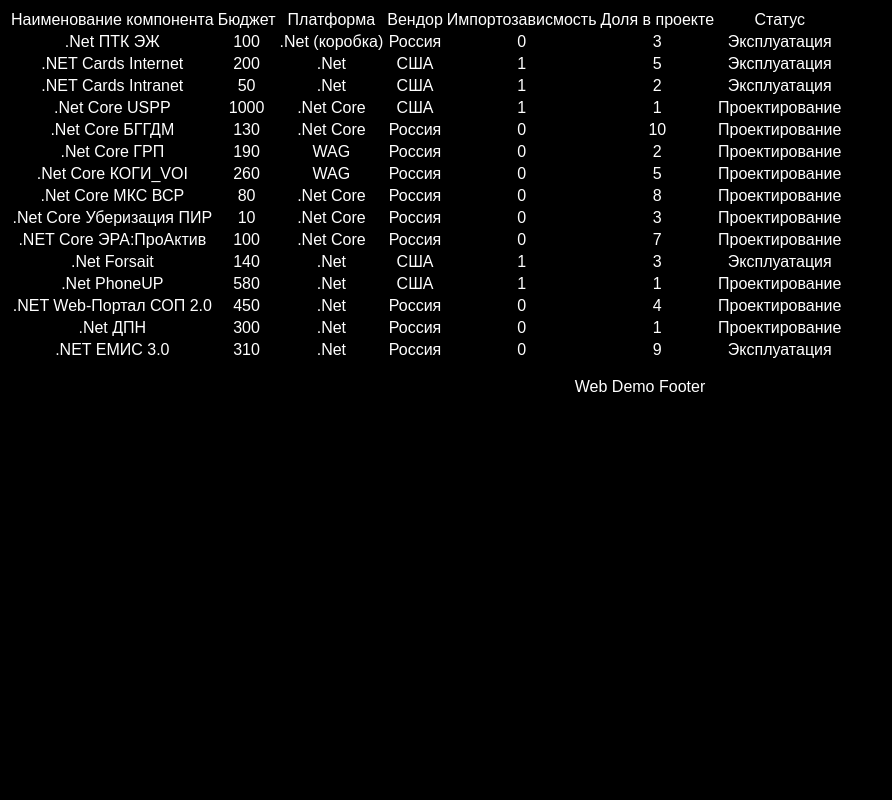
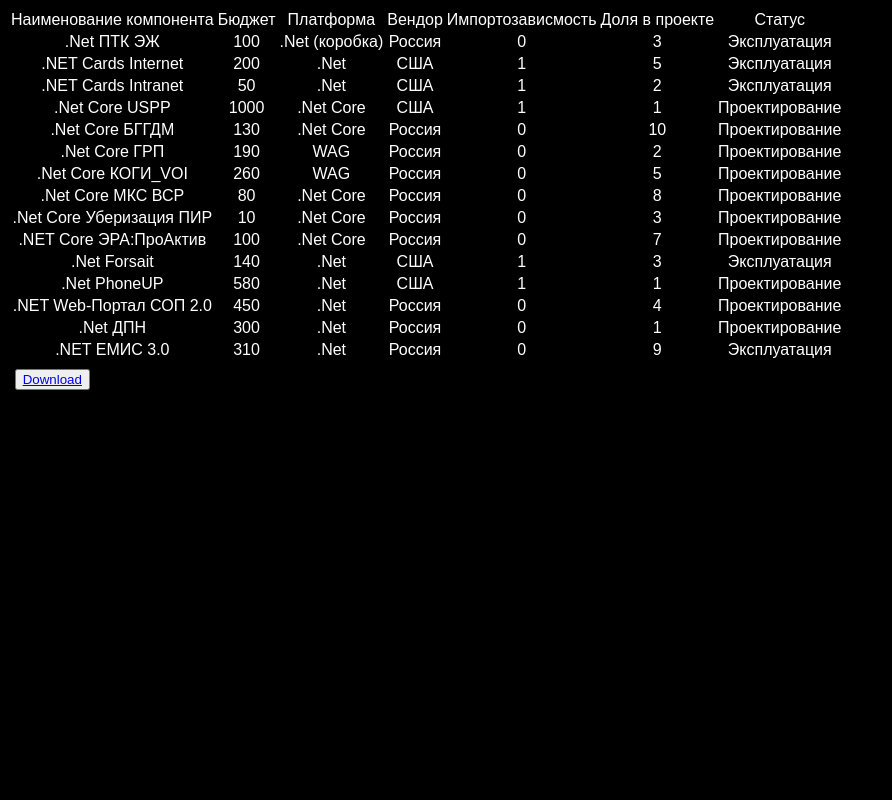
Before and after one commit to NickElixir/oilhack, a Django app: page /1/ in a window 1280 px wide. Shown: the whole page, without its empty margins (0-892 px from the left). Run offline with Django 3.2, Linux system fonts and the light colour scheme.

Commit message:
downloading table
not works on local

```diff
--- a/main_app/templates/base.html
+++ b/main_app/templates/base.html
@@ -32,7 +32,11 @@
             {% endblock %}
         </div>
         <footer>
-            <p>Web Demo Footer</p>
+            {% block footer %}
+            {% endblock %}
         </footer>
     </body>
+    {% block js %}
+
+    {% endblock %}
 </html>
--- a/main_app/templates/table.html
+++ b/main_app/templates/table.html
@@ -12,6 +12,11 @@
         {% endfor %}
       </tbody>
     </table>
+  {% endblock %}
+  <button class='download'>
+    <a href="{{ fileurl }}">Download</a>
+  </button>
+{% endblock %}
+{% block js %}
 
-  {% endblock %}
 {% endblock %}
--- a/main_app/views.py
+++ b/main_app/views.py
@@ -89,6 +89,7 @@ def parser_of_csv(request, table_id):
         file = csv.reader(file_csv)
         for row in file:
             a.append(row[0].split(';'))
-        print(a)
+
     context['csv'] = a
+    context['fileurl'] = settings.MEDIA_ROOT + '/' + str(table_id) + '.csv'
     return render(request, 'table.html', context)
--- a/static/css/style.css
+++ b/static/css/style.css
@@ -12,6 +12,12 @@ body {
     color: #fff;
     background-color: #000;
     font-family: sans-serif;
+    font-size: 20px;
+}
+tr:hover{
+    color:#000;
+    background-color: #fff;
+    font-size: 1.2 em;
 }
 td {
     text-align: center;
```
